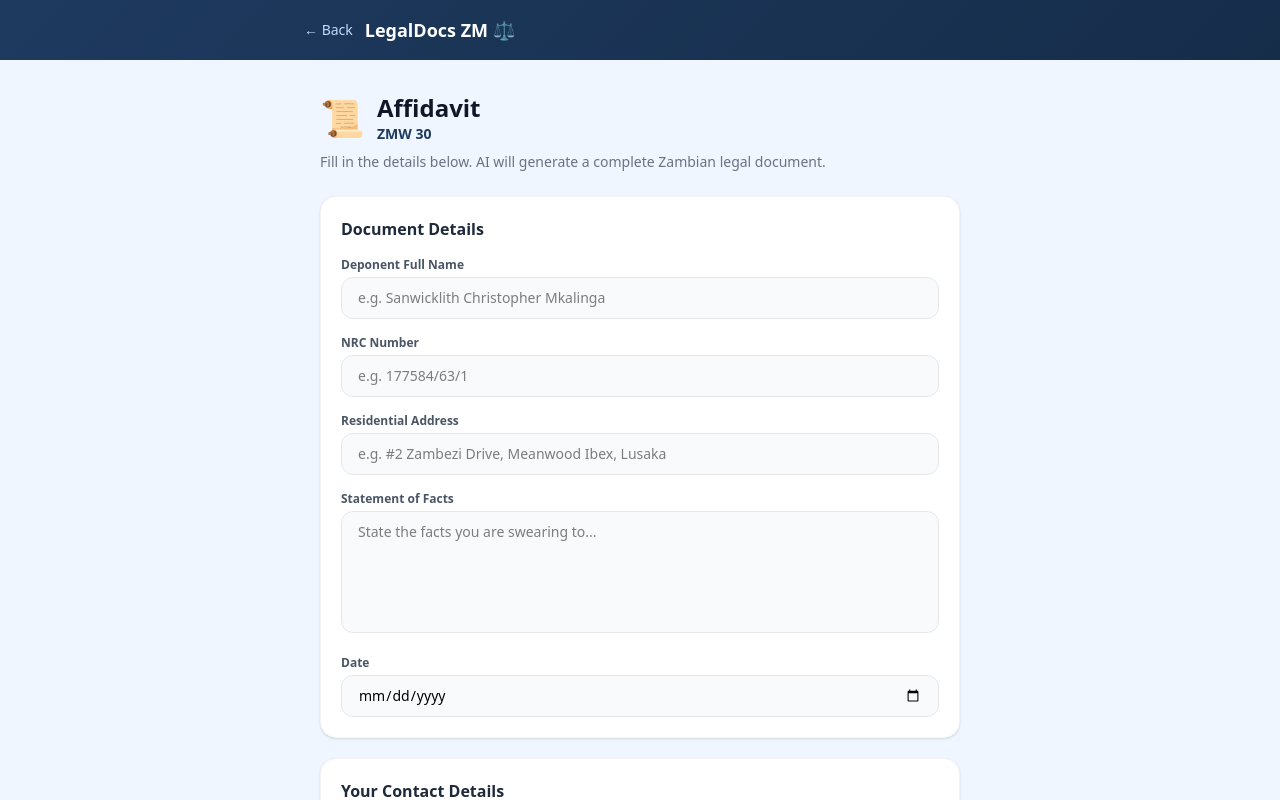
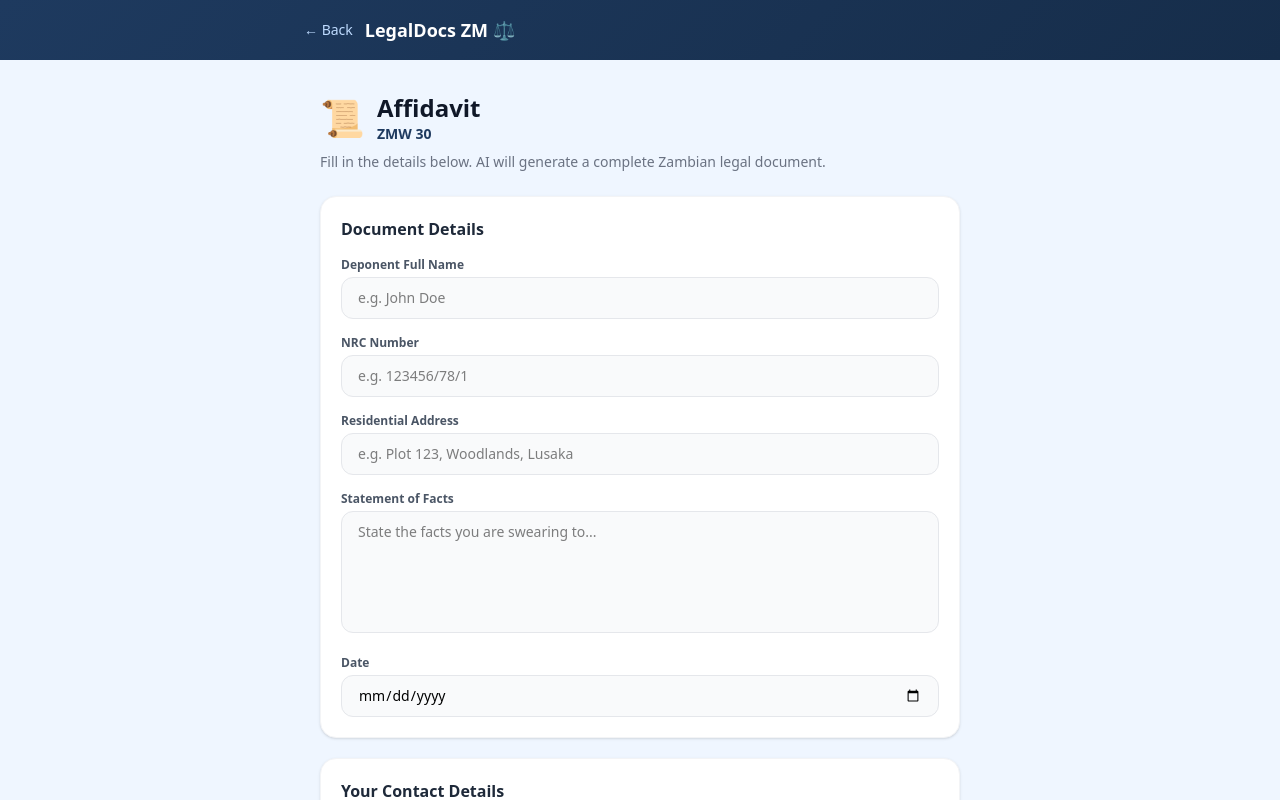
Before and after one commit to arcanum-tech/legaldocszm, a Next.js app: page /generate/affidavit in a window 1280 px wide. Shown: the top 800 px of the page. Built offline with nearby package versions, Linux system fonts and the light colour scheme.

Commit message:
Replace personal placeholders with generic John Doe examples

```diff
--- a/app/generate/[type]/page.tsx
+++ b/app/generate/[type]/page.tsx
@@ -10,9 +10,9 @@ const DOC_CONFIG: Record<string, { label: string; icon: string; price: number; f
   affidavit: {
     label: "Affidavit", icon: "📜", price: 30,
     fields: [
-      { key: "deponent_name", label: "Deponent Full Name", placeholder: "e.g. Sanwicklith Christopher Mkalinga" },
-      { key: "nrc", label: "NRC Number", placeholder: "e.g. 177584/63/1" },
-      { key: "address", label: "Residential Address", placeholder: "e.g. #2 Zambezi Drive, Meanwood Ibex, Lusaka" },
+      { key: "deponent_name", label: "Deponent Full Name", placeholder: "e.g. John Doe" },
+      { key: "nrc", label: "NRC Number", placeholder: "e.g. 123456/78/1" },
+      { key: "address", label: "Residential Address", placeholder: "e.g. Plot 123, Woodlands, Lusaka" },
       { key: "statement", label: "Statement of Facts", placeholder: "State the facts you are swearing to...", rows: 5 },
       { key: "date", label: "Date", placeholder: TODAY, type: "date" },
     ],
@@ -73,8 +73,8 @@ const DOC_CONFIG: Record<string, { label: string; icon: string; price: number; f
   demand_letter: {
     label: "Demand Letter", icon: "✉️", price: 50,
     fields: [
-      { key: "sender_name", label: "Your Full Name / Company", placeholder: "e.g. Sanwicklith Mkalinga" },
-      { key: "sender_address", label: "Your Address", placeholder: "e.g. #2 Zambezi Drive, Meanwood, Lusaka" },
+      { key: "sender_name", label: "Your Full Name / Company", placeholder: "e.g. John Doe" },
+      { key: "sender_address", label: "Your Address", placeholder: "e.g. Plot 123, Woodlands, Lusaka" },
       { key: "recipient_name", label: "Recipient Name / Company", placeholder: "e.g. ABC Contractors Ltd" },
       { key: "recipient_address", label: "Recipient Address", placeholder: "e.g. Cairo Road, Lusaka" },
       { key: "demand", label: "What You Are Demanding", placeholder: "e.g. Payment of ZMW 25,000 owed for construction work completed" },
@@ -99,9 +99,9 @@ const DOC_CONFIG: Record<string, { label: string; icon: string; price: number; f
   power_of_attorney: {
     label: "Power of Attorney", icon: "✍️", price: 90,
     fields: [
-      { key: "principal_name", label: "Principal Full Name (who is granting)", placeholder: "e.g. Sanwicklith Mkalinga" },
-      { key: "principal_nrc", label: "Principal NRC", placeholder: "e.g. 177584/63/1" },
-      { key: "principal_address", label: "Principal Address", placeholder: "e.g. #2 Zambezi Drive, Meanwood, Lusaka" },
+      { key: "principal_name", label: "Principal Full Name (who is granting)", placeholder: "e.g. John Doe" },
+      { key: "principal_nrc", label: "Principal NRC", placeholder: "e.g. 123456/78/1" },
+      { key: "principal_address", label: "Principal Address", placeholder: "e.g. Plot 123, Woodlands, Lusaka" },
       { key: "agent_name", label: "Attorney/Agent Full Name", placeholder: "e.g. Michael Tembo" },
       { key: "agent_nrc", label: "Agent NRC", placeholder: "e.g. 998877/66/1" },
       { key: "powers", label: "Powers Granted", placeholder: "e.g. To sell, transfer and sign all documents relating to Plot 567, Woodlands, Lusaka on my behalf" },
```
